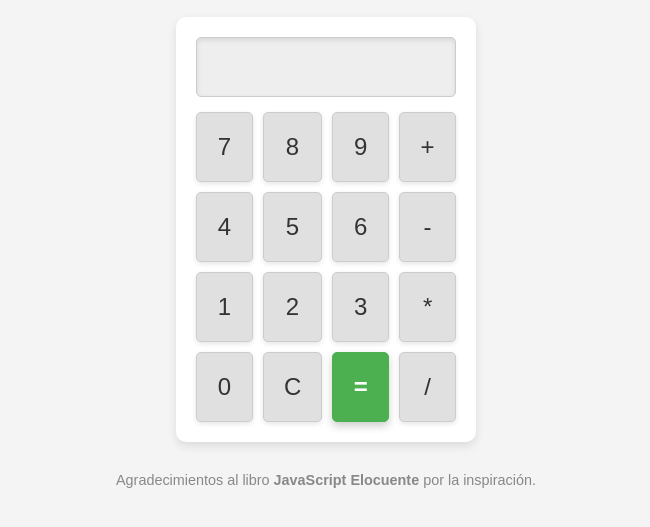
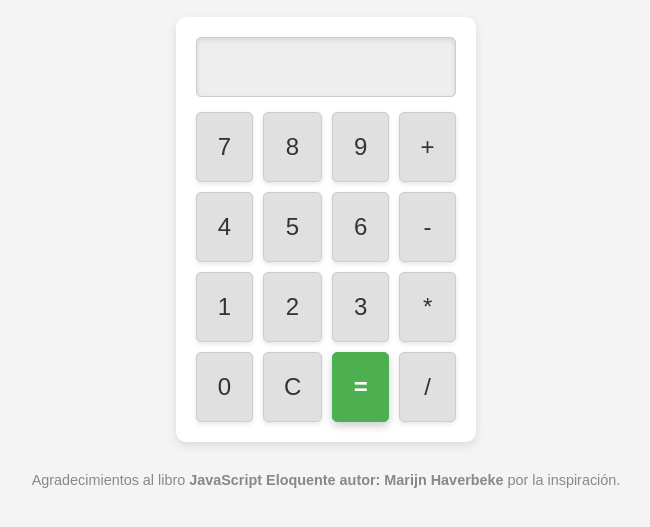
Before and after one commit to oqowiiiwiiwiuau-ctrl/Calculadora, a plain HTML site: page index.html in a window 1280 px wide. Shown: the part 201-728 px from the top of the page, without its empty margins (314-964 px from the left). Drawn offline with Linux system fonts and the light colour scheme.

Commit message:
Correcion del nombre del autor: libro

```diff
--- a/index.html
+++ b/index.html
@@ -39,7 +39,7 @@
     </div>
 
     <footer class="footer-info">
-        <p>Agradecimientos al libro <Strong>JavaScript Elocuente</strong> por la inspiración.</p>
+        <p>Agradecimientos al libro <Strong>JavaScript Eloquente autor: Marijn Haverbeke</strong> por la inspiración.</p>
     </footer>
 
     <script src="calculadora.js"></script>
```
